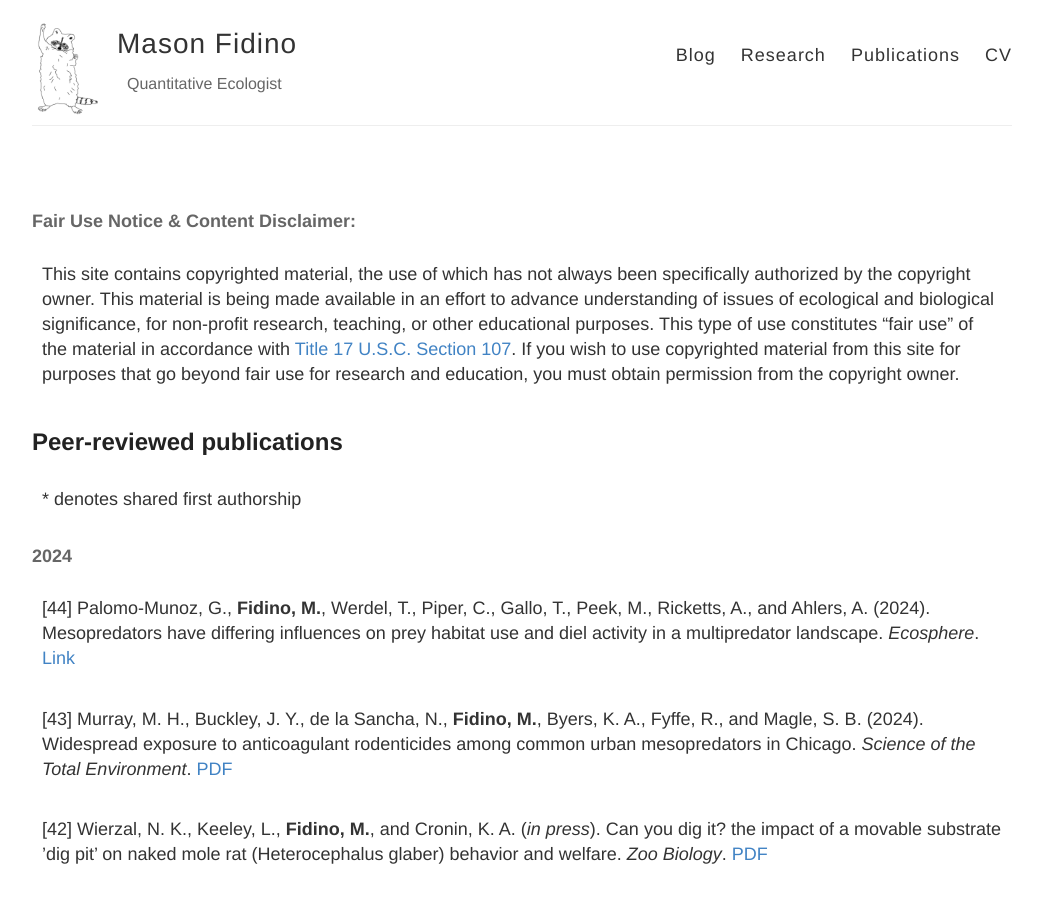
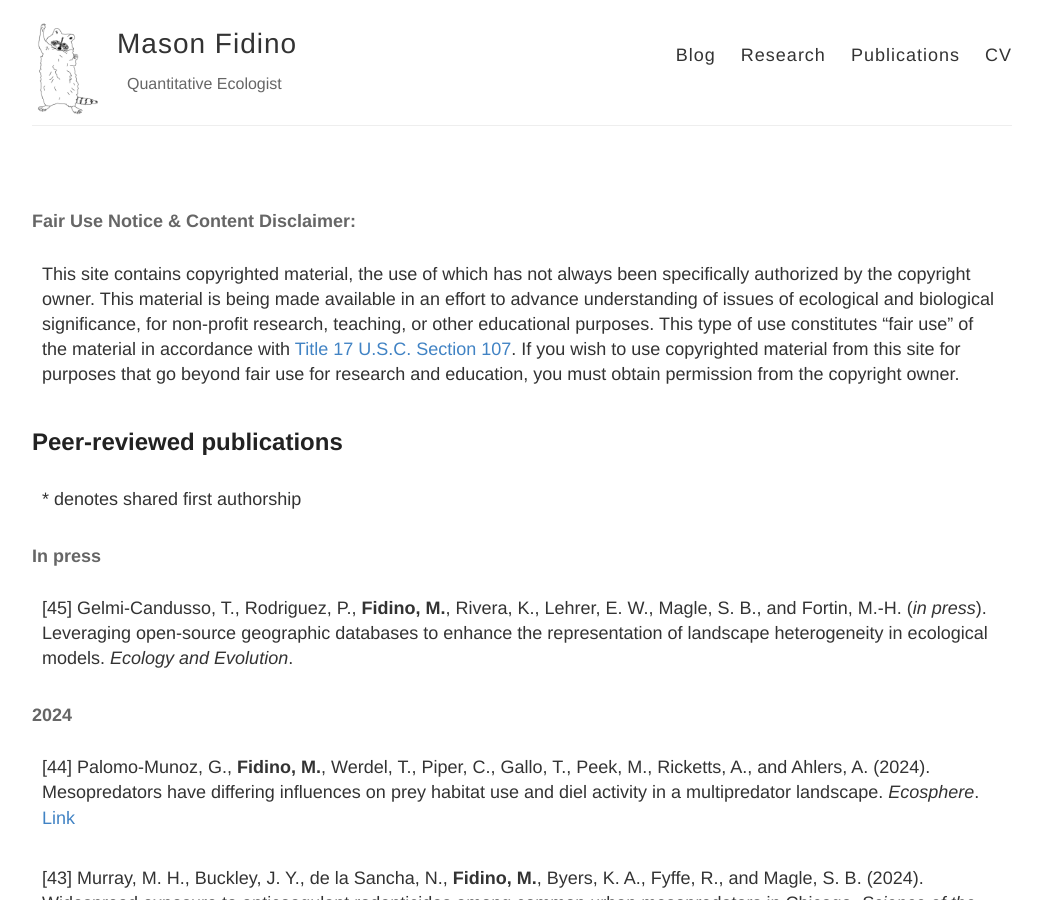
Before and after one commit to mfidino/mfidino.github.io, a Jekyll site: the page built from publications.md, in a window 1280 px wide and 900 px high. Shown: the whole window, without its empty margins (118-1160 px from the left). Built offline with Jekyll 4.4.1, drawn with Linux system fonts in a browser that asks for light colours.

Commit message:
paper accepted

```diff
--- a/publications.md
+++ b/publications.md
@@ -13,6 +13,10 @@ This site contains copyrighted material, the use of which has not always been sp
 ## Peer-reviewed publications
 
 <sup>\*</sup> denotes shared first authorship
+
+#### In press
+
+[45] Gelmi-Candusso, T., Rodriguez, P., **Fidino, M.**, Rivera, K., Lehrer, E. W., Magle, S. B., and Fortin, M.-H. (*in press*). Leveraging open-source geographic databases to enhance the representation of landscape heterogeneity in ecological models. *Ecology and Evolution*.
 
 
 #### 2024
```
Also changed, not shown: 1 other file.
